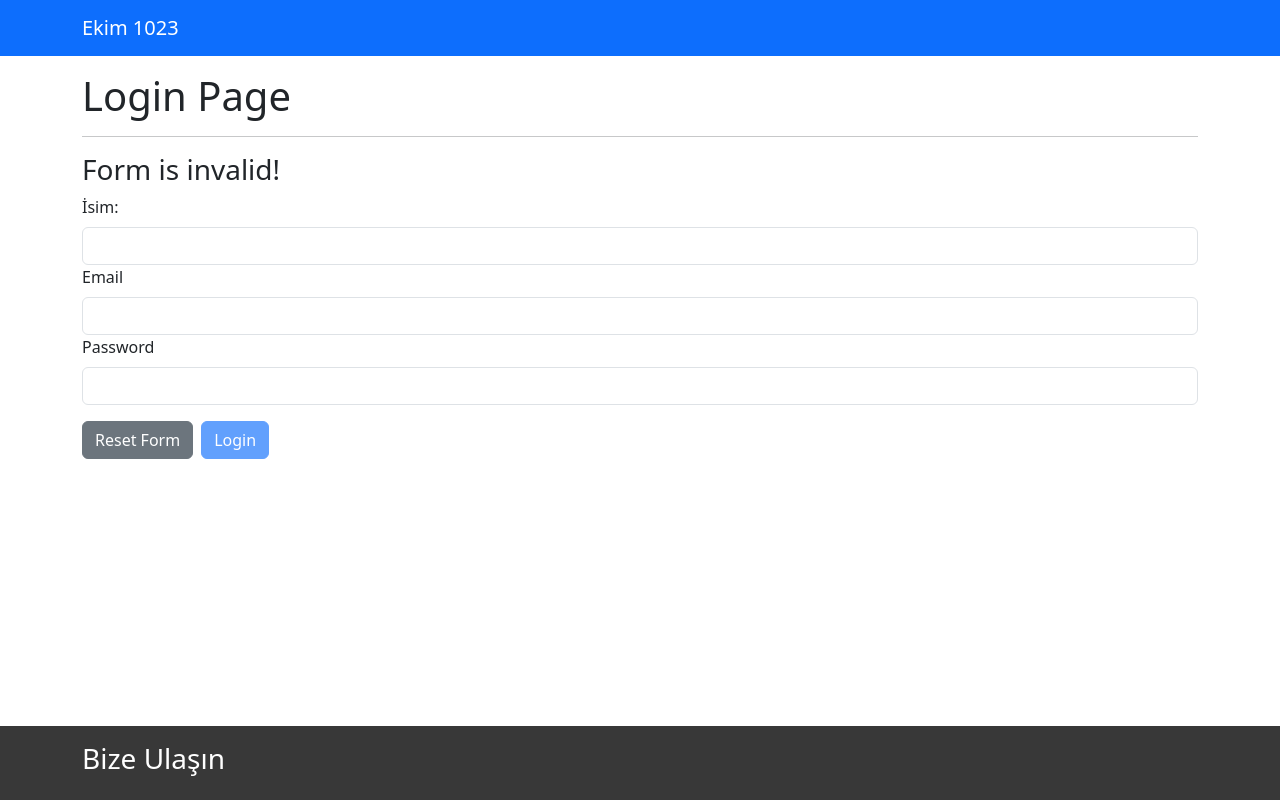
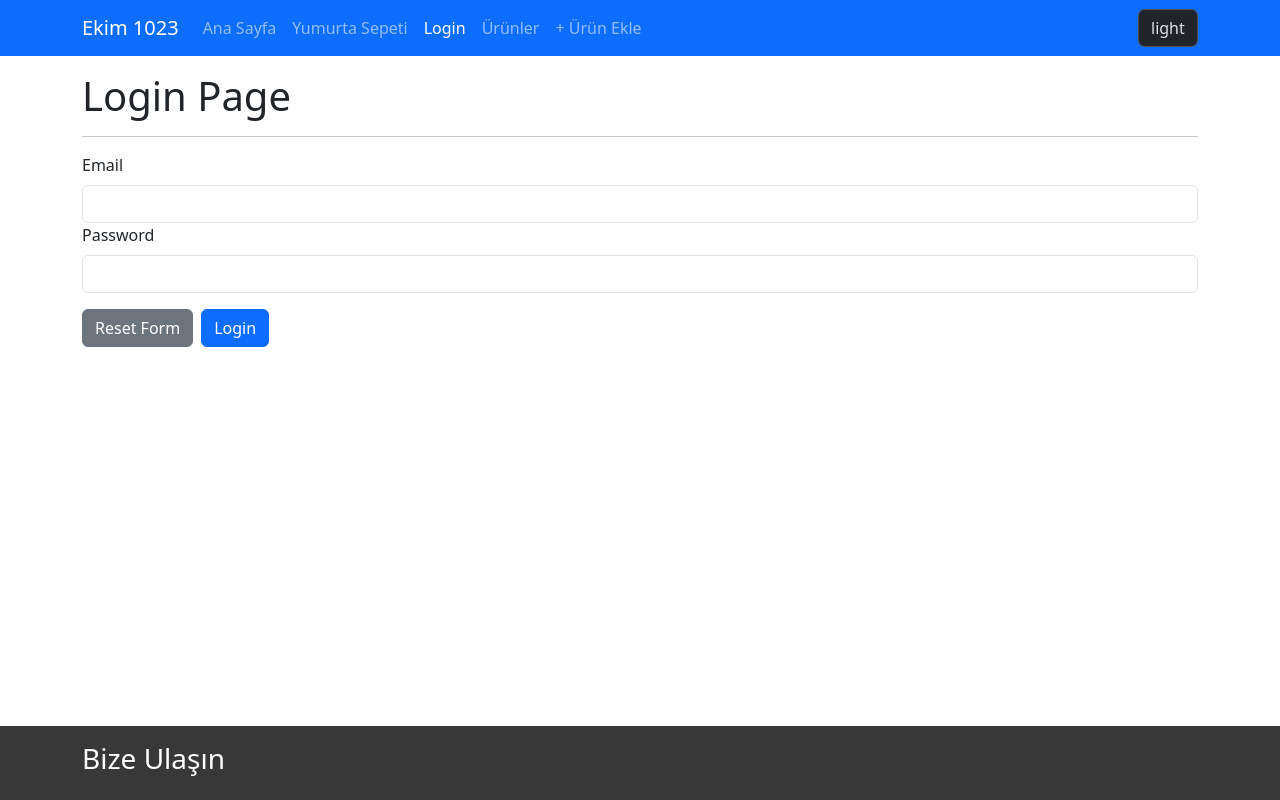
Before and after one commit to erhanfirat/workintech-ekim-23, a React app: page /login in a window 1280 px wide. Built offline with nearby package versions, Linux system fonts and the light colour scheme.

Commit message:
custom hooks & local storage

```diff
--- a/src/components/LoginForm.js
+++ b/src/components/LoginForm.js
@@ -1,10 +1,11 @@
 import axios from "axios";
 import { useEffect, useState } from "react";
 import { Button } from "reactstrap";
+import useInput from "../utils/hooks/useInput";
 
 const LoginForm = () => {
-  const [email, setEmail] = useState("");
-  const [password, setPassword] = useState("");
+  const [email, emailHandler] = useInput("");
+  const [password, passwordHandler] = useInput("");
 
   const submitHandler = (e) => {
     e.preventDefault();
@@ -20,40 +21,6 @@ const LoginForm = () => {
       });
   };
 
-  const mailChangeHandler = (e) => {
-    // todo: inputtaki value yu email state ine yaz
-    console.log("input change event > ", e);
-    setEmail(e.target.value);
-    // ?
-  };
-
-  const passwordChangeHandler = (e) => {
-    // todo: inputtaki value yu email state ine yaz
-    console.log("input change event > ", e);
-    setPassword(e.target.value);
-  };
-
-  useEffect(() => {
-    // güncel email değeri
-    console.log("LoginForm > Email state i Güncellendi: ", email);
-  }, [email]);
-
-  useEffect(() => {
-    // component did mount
-    console.log("LoginForm Yüklendi | Component Did Mount!");
-
-    return () => {
-      // component will unmount
-      console.log("LoginForm kaldırıldı!");
-    };
-  }, []);
-
-  useEffect(() => {
-    // component did update
-    // email, password
-    console.log("LoginForm Güncellendi | Component Did Update!");
-  });
-
   return (
     <form onSubmit={submitHandler}>
       <div>
@@ -65,7 +32,7 @@ const LoginForm = () => {
           className="form-control"
           type="email"
           value={email}
-          onChange={mailChangeHandler}
+          onChange={emailHandler}
         />
       </div>
       <div className="mb-3">
@@ -74,17 +41,14 @@ const LoginForm = () => {
           type="password"
           className="form-control"
           value={password}
-          onChange={passwordChangeHandler}
+          onChange={passwordHandler}
         />
       </div>
 
       <button
         type="button"
         className="btn btn-secondary me-2"
-        onClick={() => {
-          setEmail("");
-          setPassword("");
-        }}
+        onClick={() => {}}
       >
         Reset Form
       </button>
--- a/src/components/LoginFormHook.js
+++ b/src/components/LoginFormHook.js
@@ -9,6 +9,7 @@ const LoginFormHook = () => {
     formState: { errors, isValid },
   } = useForm({
     defaultValues: {
+      name: "",
       email: "",
       password: "",
     },
@@ -22,6 +23,7 @@ const LoginFormHook = () => {
       .post("https://reqres.in/api/user", formData)
       .then((res) => {
         console.log("Login oldu: ", res.data);
+        localStorage.setItem("user-name", formData.name);
       })
       .catch((err) => {
         console.error("Login Hata: ", err);
@@ -33,7 +35,13 @@ const LoginFormHook = () => {
       <h3>Form is {isValid ? "" : "in"}valid!</h3>
       <div>
         <Label>İsim: </Label>
-        <Input type="text" {...register("name")} />
+        <input
+          type="text"
+          {...register("name")}
+          className={`form-control ${
+            errors?.name?.message ? "is-invalid" : ""
+          }`}
+        />
         <div></div>
       </div>
 
--- a/src/layout/Header.js
+++ b/src/layout/Header.js
@@ -1,6 +1,18 @@
+import { useEffect, useState } from "react";
 import { Link, NavLink } from "react-router-dom";
+import useLocalStorage from "../utils/hooks/useLocalStorage";
 
 const Header = () => {
+  const [userName, setUserName] = useState("");
+  const [theme, setTheme] = useLocalStorage("theme", "light");
+
+  useEffect(() => {
+    // component did mount
+    // localStorage > user-name değerini kontrol et
+    // state e yaz
+    setUserName(localStorage.getItem("user-name"));
+  }, []);
+
   return (
     <nav className="navbar navbar-expand-sm bg-primary" data-bs-theme="dark">
       <div className="container">
@@ -18,7 +30,7 @@ const Header = () => {
         >
           <span className="navbar-toggler-icon"></span>
         </button>
-        <div className="collapse navbar-collapse" id="navbarSupportedContent">
+        <div className="navbar-collapse" id="navbarSupportedContent">
           <ul className="navbar-nav me-auto mb-2 mb-lg-0">
             <li className="nav-item">
               <NavLink className="nav-link" to="/" exact>
@@ -30,11 +42,13 @@ const Header = () => {
                 Yumurta Sepeti
               </NavLink>
             </li>
-            <li className="nav-item">
-              <NavLink className="nav-link" to="/login">
-                Login
-              </NavLink>
-            </li>{" "}
+            {!userName && (
+              <li className="nav-item">
+                <NavLink className="nav-link" to="/login">
+                  Login
+                </NavLink>
+              </li>
+            )}
             <li className="nav-item">
               <NavLink
                 className="nav-link"
@@ -55,6 +69,19 @@ const Header = () => {
             </li>
           </ul>
         </div>
+        {userName && <div>Merhaba {userName}</div>}
+        <div>
+          <select
+            value={theme}
+            className="form-control"
+            onChange={(e) => {
+              setTheme(e.target.value);
+            }}
+          >
+            <option>light</option>
+            <option>dark</option>
+          </select>
+        </div>
       </div>
     </nav>
   );
--- a/src/layout/Main.js
+++ b/src/layout/Main.js
@@ -3,6 +3,7 @@ import Header from "./Header";
 import PageBody from "./PageBody";
 
 const Main = ({ PI }) => {
+
   return (
     <div className="layout flex flex-col min-h-screen">
       <Header />
--- a/src/pages/LoginPage.js
+++ b/src/pages/LoginPage.js
@@ -1,3 +1,4 @@
+import LoginForm from "../components/LoginForm";
 import LoginFormHook from "../components/LoginFormHook";
 
 const LoginPage = () => {
@@ -5,7 +6,7 @@ const LoginPage = () => {
     <div className="page">
       <h1>Login Page</h1>
       <hr />
-      <LoginFormHook />
+      <LoginForm />
     </div>
   );
 };
--- /dev/null
+++ b/src/utils/hooks/useInput.js
@@ -0,0 +1,15 @@
+import { useState } from "react";
+
+const useInput = (initialValue = "") => {
+  const [val, setVal] = useState(initialValue);
+
+  const inputChangeHandler = (event) => {
+    const { type, value, checked } = event.target;
+
+    setVal(type === "checkbox" ? checked : value);
+  };
+
+  return [val, inputChangeHandler];
+};
+
+export default useInput;
--- /dev/null
+++ b/src/utils/hooks/useLocalStorage.js
@@ -0,0 +1,14 @@
+import { useState } from "react";
+
+const useLocalStorage = (key, initialData = "") => {
+  const [val, setVal] = useState(localStorage.getItem(key) || initialData);
+
+  const setLocalState = (newValue) => {
+    setVal(newValue);
+    localStorage.setItem(key, newValue);
+  };
+
+  return [val, setLocalState];
+};
+
+export default useLocalStorage;
```
